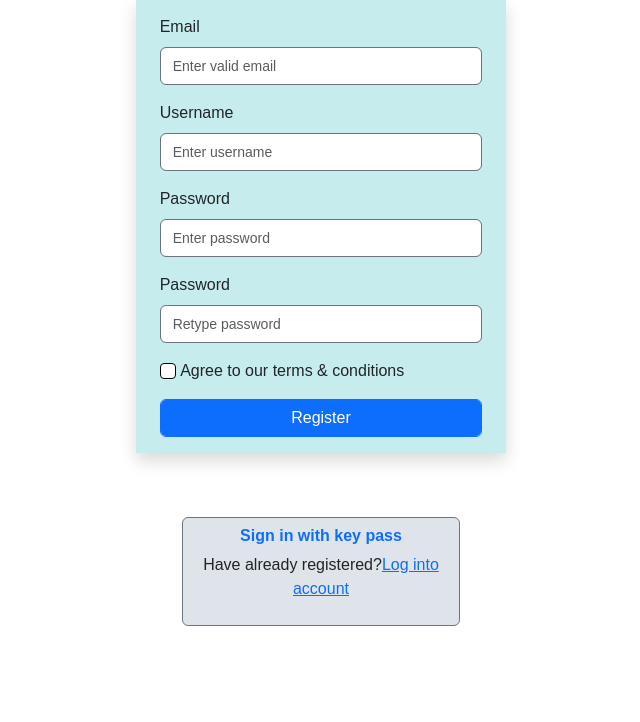
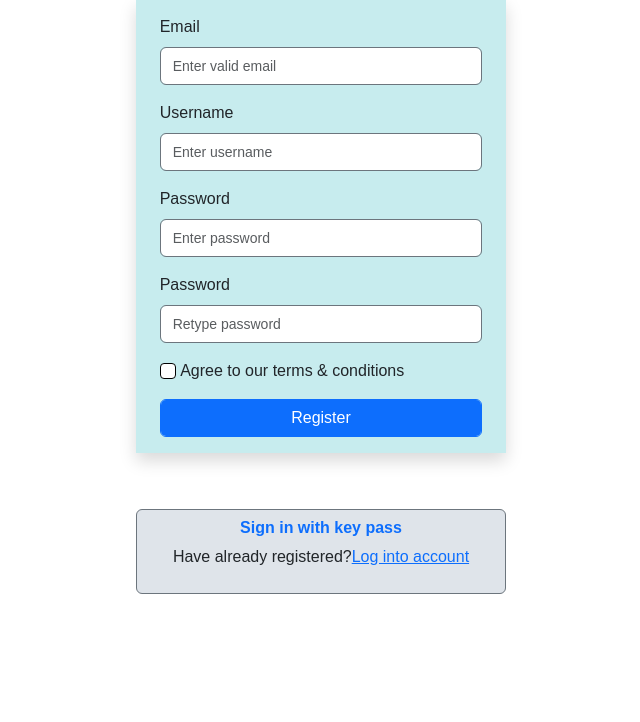
Before and after one commit to fshaharier96/Contact-List, a PHP site: page /Contact_List_Project/signup.php in a window 1280 px wide. Shown: the part 195-917 px from the top of the page, without its empty margins (319-959 px from the left). After the commit the page ends 789 px from the top, so only its background shows below. Run offline with PHP 8.4, Linux system fonts and the light colour scheme; data that the repository does not hold is empty.

Commit message:
signup.php has been updated

```diff
--- a/signup.php
+++ b/signup.php
@@ -197,7 +197,7 @@ if ( isset( $_POST['submit'] ) ) {
                 </button>
             </form>
         </div>
-        <div class="col-3 mt-3 border border-secondary rounded-2  p-2 background1">
+        <div class="col-4 mt-2 border border-secondary rounded-2  p-2 background1">
             <h6 class="text-center fw-semibold text-primary">
                 Sign in with key pass
             </h6>
```
